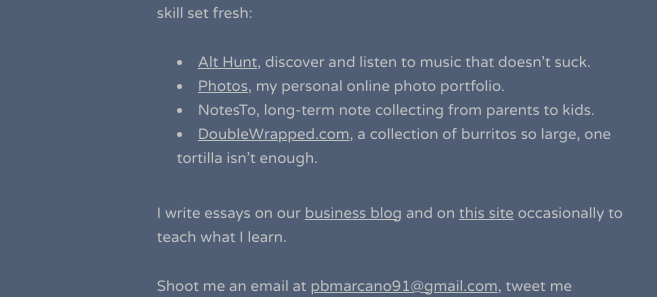
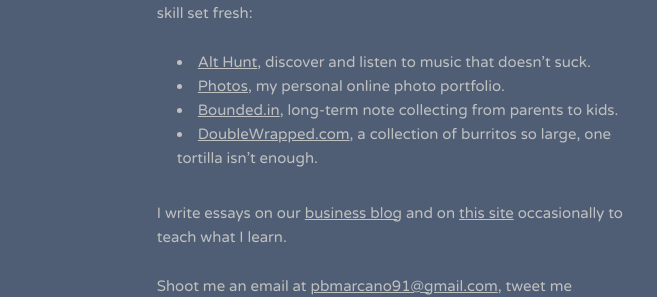
Before and after one commit to pbmarcano/pbmarcano.github.io, a Jekyll site: the page built from index.md, in a window 1280 px wide. Shown: the part 289-586 px from the top of the page, without its empty margins (248-905 px from the left). Built offline with Jekyll 4.4.1, drawn with Linux system fonts in a browser that asks for light colours.

```diff
--- a/_config.yml
+++ b/_config.yml
@@ -15,6 +15,7 @@ url: "http://pbmarcano.com" # the base hostname & protocol for your site
 twitter_username: pbmarcano
 github_username:  pbmarcano
 
+permalink: none
 
 # Build settings
 markdown: kramdown
--- a/index.md
+++ b/index.md
@@ -12,7 +12,7 @@ I also maintain a few side projects (and terrible domain names that seemed like
 
 * [Alt Hunt](http://www.althunt.com/), discover and listen to music that doesn't suck.
 * [Photos](http://photos.pbmarcano.com/), my personal online photo portfolio.
-* NotesTo, long-term note collecting from parents to kids.
+* [Bounded.in](http://bounded.in/), long-term note collecting from parents to kids.
 * [DoubleWrapped.com](http://www.doublewrapped.com/), a collection of burritos so large, one tortilla isn't enough.
 
 I write essays on our [business blog](https://businessnbits.com) and on [this site](/essays/) occasionally to teach what I learn.
```
